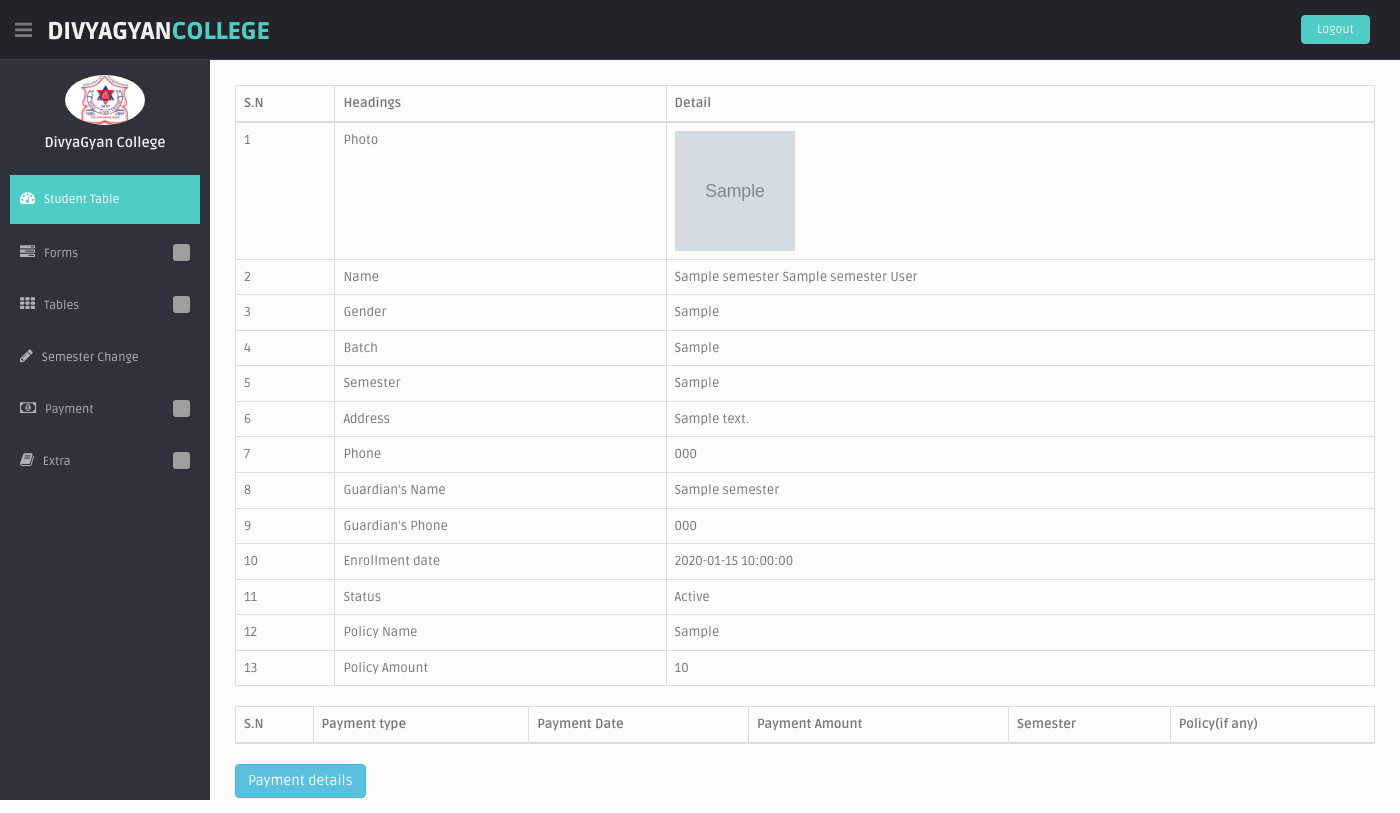
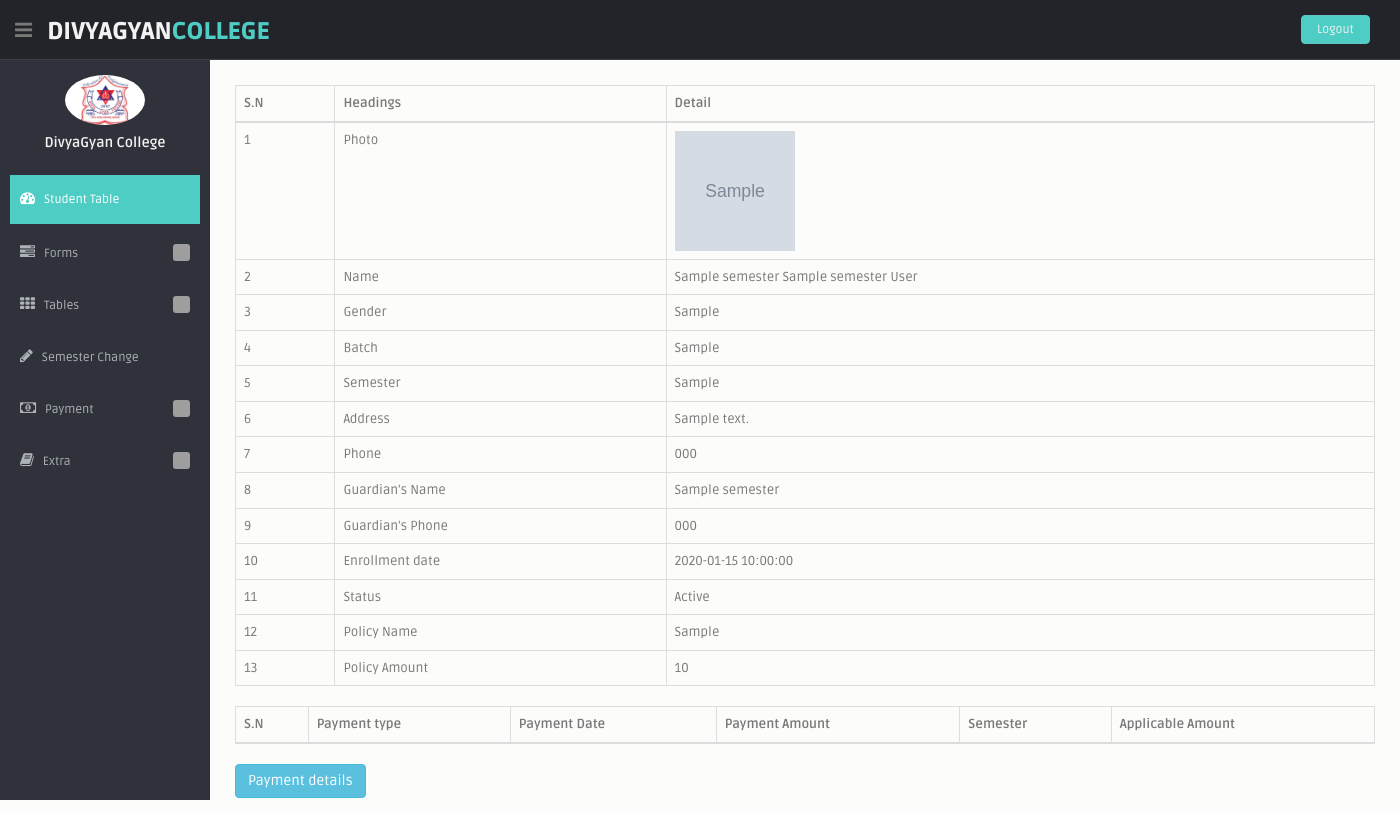
Before and after one commit to khatrisaugat/SIS, a PHP site: page /student_details.php?sid=1 in a window 1400 px wide. Run offline with PHP 8.4, Linux system fonts and the light colour scheme; the visitor is signed in with stand-in values (Sample User, id 1); tables that the repository leaves empty or names only in its code hold one stand-in row (values such as "Sample post"); grey boxes marked "Sample" are stand-in pictures; lists and menus that the app fills with data are empty; grey boxes are pictures that could not be loaded.

Commit message:
view milako

```diff
--- a/student_details.php
+++ b/student_details.php
@@ -132,7 +132,7 @@ $student=$student_select->fetch(PDO::FETCH_ASSOC);//student has student details
         <th>Payment Date</th>
         <th>Payment Amount</th>
         <th>Semester</th>
-        <th>Policy(if any)</th>
+        <th>Applicable Amount</th>
       </tr>
 
     </thead>
@@ -147,13 +147,22 @@ $student=$student_select->fetch(PDO::FETCH_ASSOC);//student has student details
 
           <td>
             <?php
-            if($count>0){
-              for ($i=0; $i <count($policy_hai) ; $i++) {
-                if ($payment['spid']==$policy_hai[$i]['spid']) {
-                  echo "Policy Amount = ".$policy_hai[$i]['amount'];
-                }
-              }
+            // if($count>0){
+              // for ($i=0; $i <count($policy_hai) ; $i++) {
+                // if ($payment['spid']==$policy_hai[$i]['spid']) {
+                  // echo "Policy Amount = ".$policy_hai[$i]['amount'];
+                // }
+              // }
+            // }
+            ?>
+            <?php
+            $check_policy=$obj->select("tbl_student_policy WHERE sid=".$_GET['sid']." AND fid=".$payment['fid']);//select policy if exists
+            $fees_select=$obj->select("tbl_fees WHERE fid=".$payment['fid']);
+            $fee_amount=$fees_select->fetch(PDO::FETCH_ASSOC);
+            while ($row7=$check_policy->fetch(PDO::FETCH_ASSOC)) {
+              $fee_amount['fees']=$row7['amount'];
             }
+            echo $fee_amount['fees'];
             ?>
 
           </td>
```
